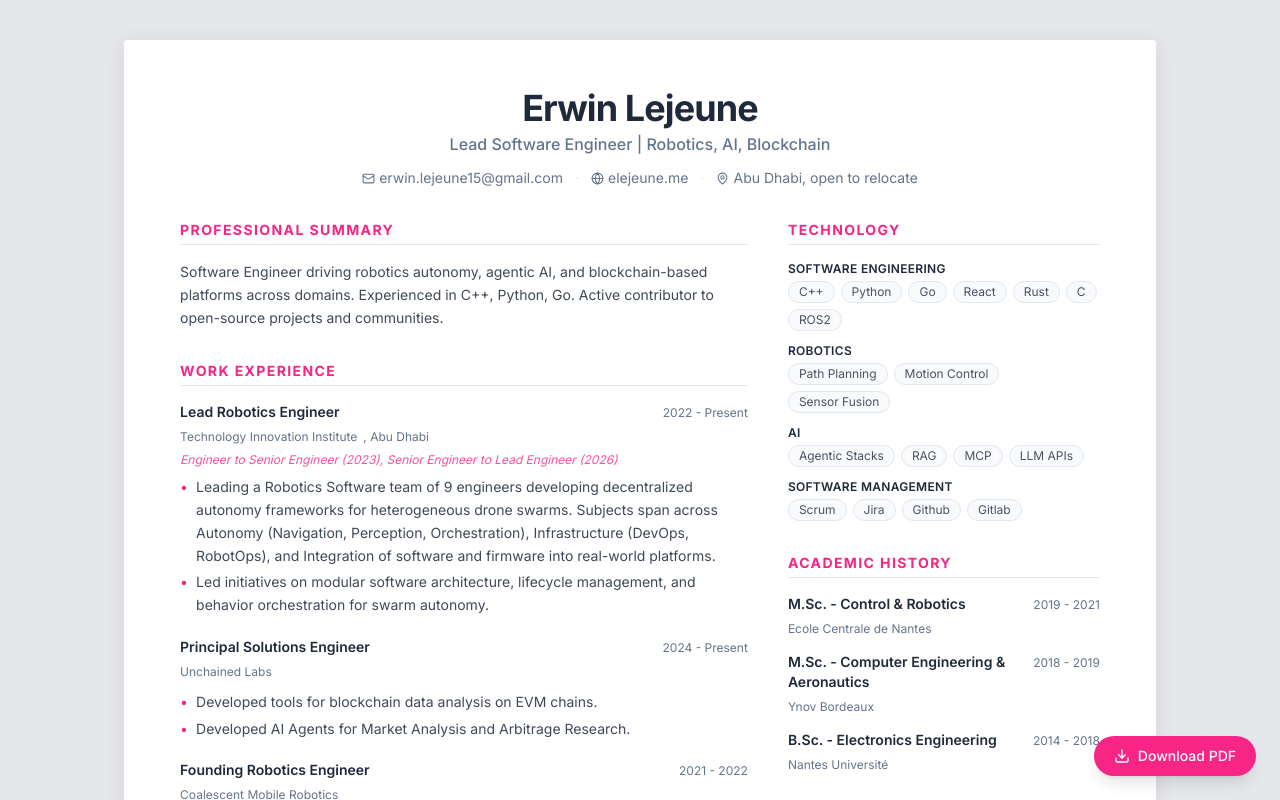
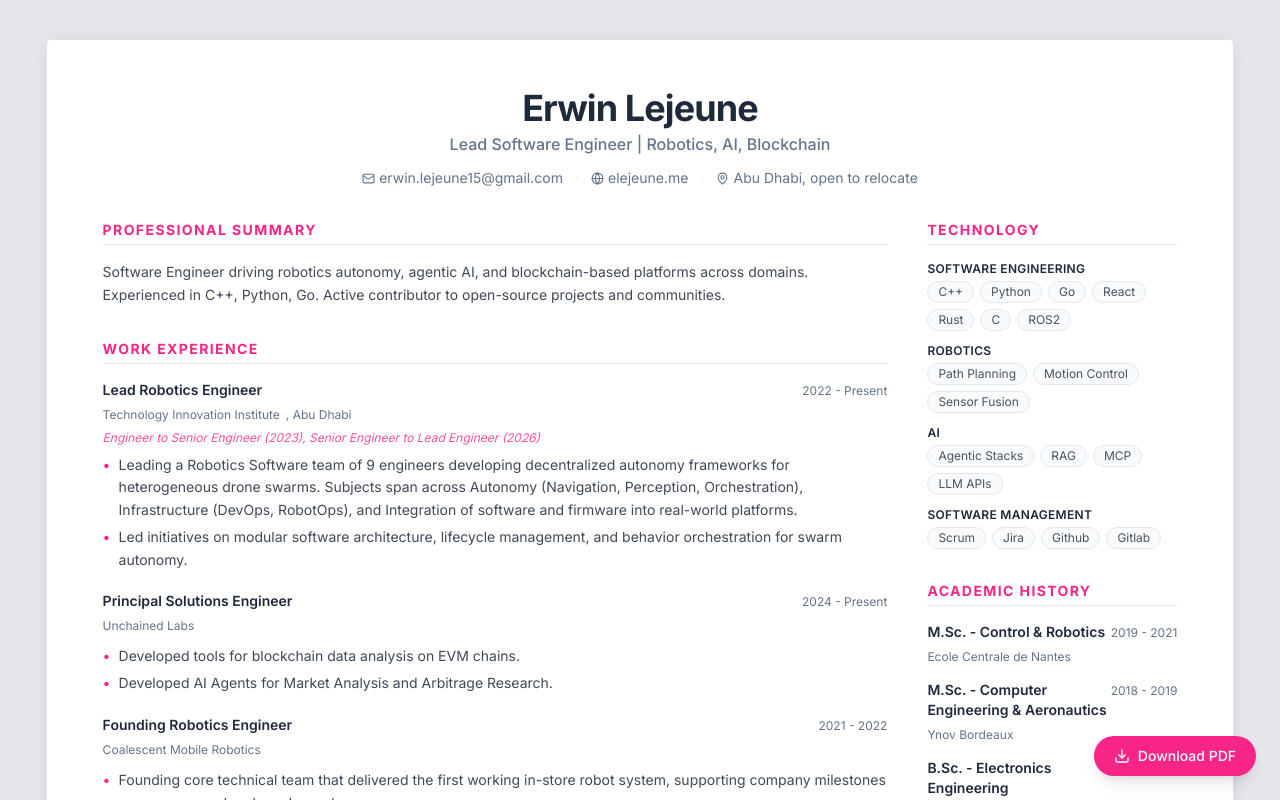
Before and after one commit to guilyx/resume, a React (Vite) app: page / in a window 1280 px wide. Shown: the top 800 px of the page. Built offline with nearby package versions, Linux system fonts and the light colour scheme.

Commit message:
feat: narrow sidebar 20% and widen page another 15%
Sidebar: 312px → 250px (−20%), giving experiences more room.
Page max-width: 273mm → 314mm (+15%).
Breakpoint adjusted to 1270px accordingly.

```diff
--- a/src/App.tsx
+++ b/src/App.tsx
@@ -53,7 +53,7 @@ export default function App() {
         <div className="px-5 py-8 sm:px-10 sm:py-10 md:px-14 md:py-12">
           <Header name={name} title={title} contact={contact} />
 
-          <div className="grid grid-cols-1 md:grid-cols-[1fr_312px] gap-x-10 gap-y-2">
+          <div className="grid grid-cols-1 md:grid-cols-[1fr_250px] gap-x-10 gap-y-2">
             {/* ---- Main column ---- */}
             <div>
               <ProfessionalSummary summary={summary} />
--- a/src/index.css
+++ b/src/index.css
@@ -25,18 +25,18 @@
   .page {
     @apply bg-white mx-auto;
     width: 100%;
-    max-width: 273mm; /* A4 × 1.3 */
+    max-width: 314mm; /* A4 × 1.5 */
   }
 
   /* On larger screens: float the sheet with shadow */
-  @media (min-width: 1100px) {
+  @media (min-width: 1270px) {
     .page {
       @apply my-10 rounded-sm shadow-[0_2px_20px_rgba(0,0,0,0.08)];
     }
   }
 
   /* On smaller screens: full-bleed, no shadow, white fills viewport */
-  @media (max-width: 1099px) {
+  @media (max-width: 1269px) {
     body {
       @apply bg-white;
     }
```
